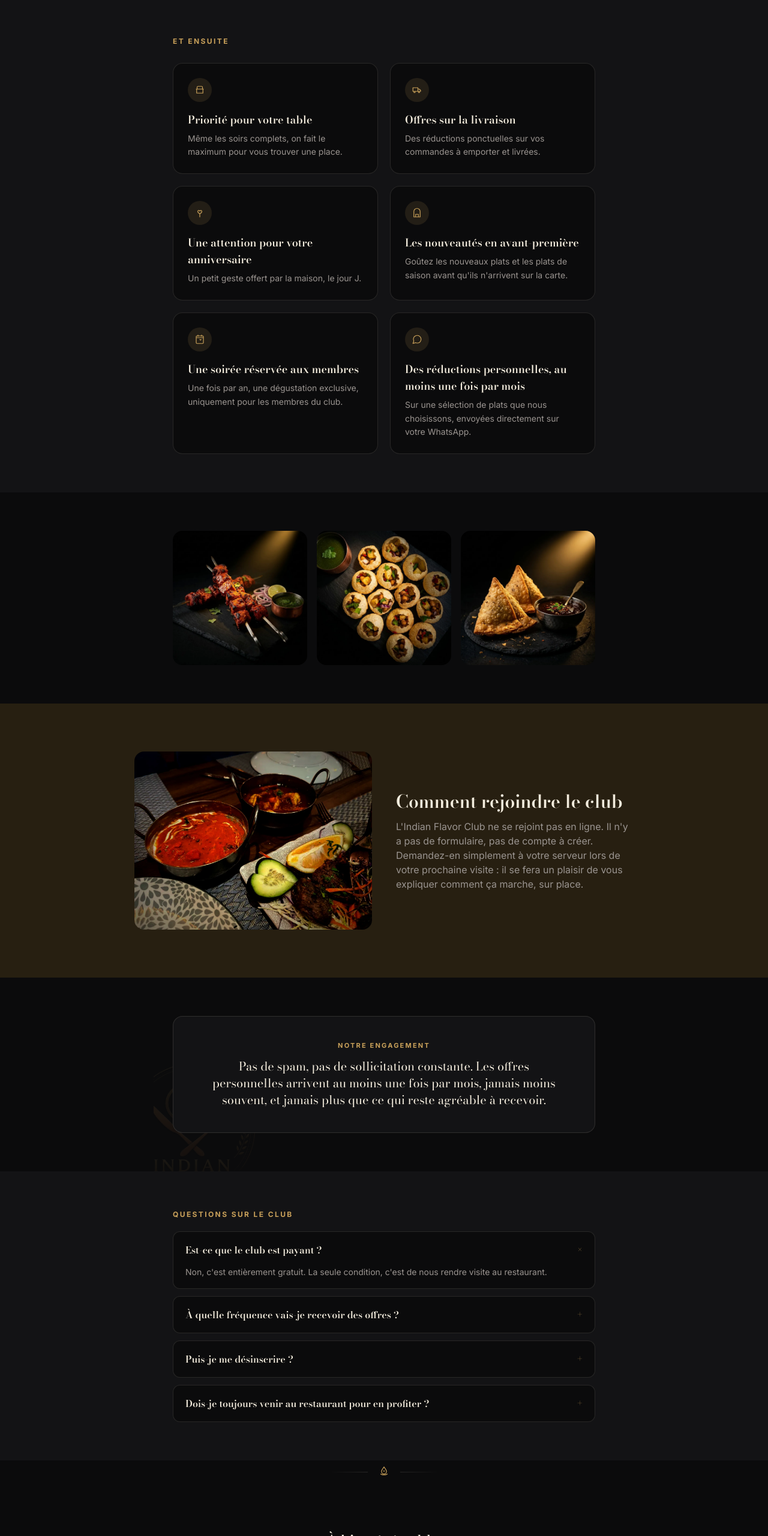
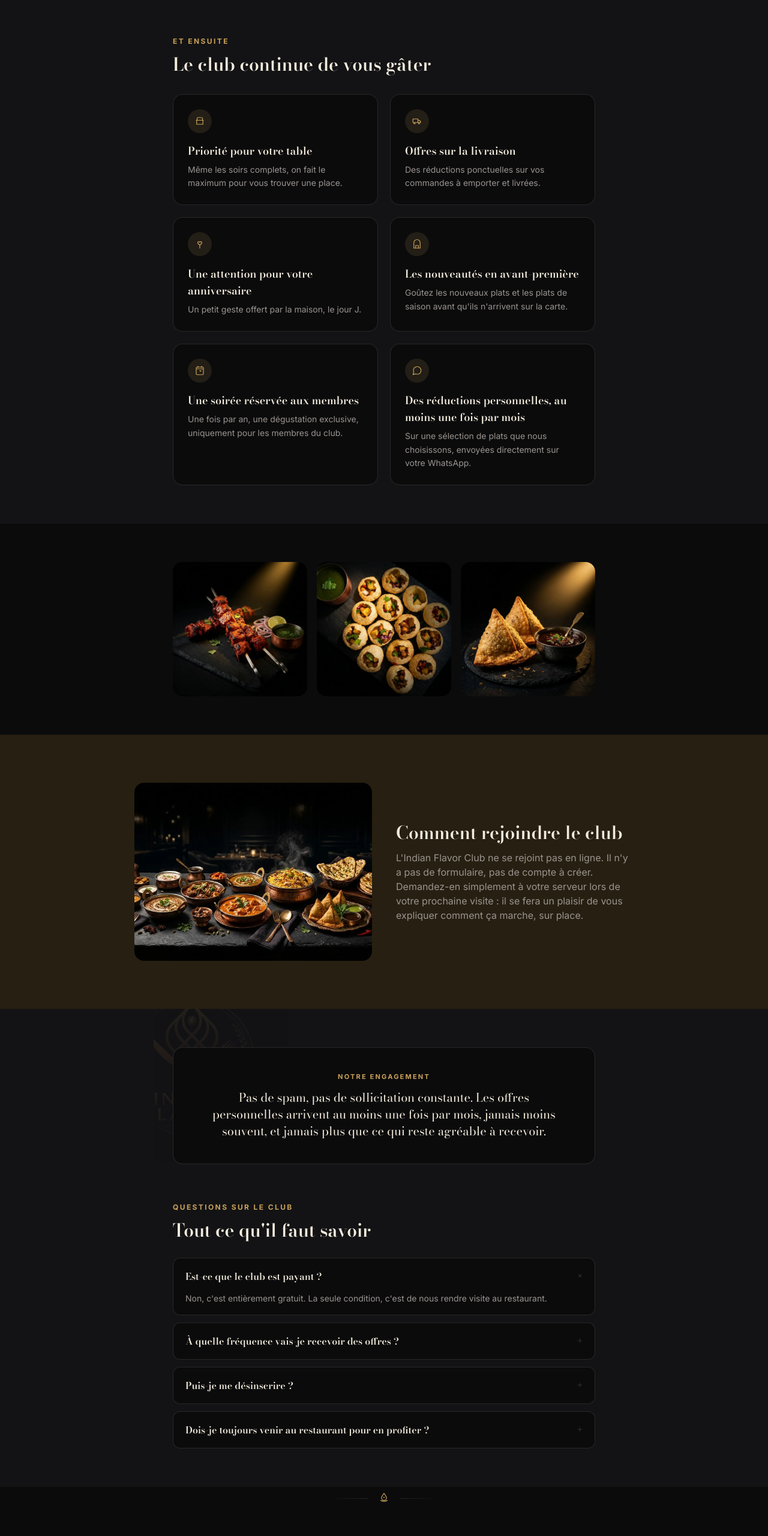
Before and after one commit to amarraduzzi/indianflavors, an Astro site: page /club in a window 1280 px wide. Shown: the part 998-3559 px from the top of the page at 60% size. Built offline with nearby package versions, Linux system fonts and the light colour scheme; Astro itself is replaced by a stand-in of ours.

Commit message:
Add files via upload

```diff
--- a/src/content-pages/ClubContent.astro
+++ b/src/content-pages/ClubContent.astro
@@ -70,6 +70,11 @@ const copy = {
     ar: `دجاج تندوري مشوي في ${name}`,
   },
   benefitsKicker: { fr: 'Et ensuite', en: 'And after that', ar: 'وبعد ذلك' },
+  benefitsTitle: {
+    fr: 'Le club continue de vous gâter',
+    en: 'The club keeps spoiling you',
+    ar: 'يستمر النادي في تدليلكم',
+  },
   galleryAlt1: { fr: 'Chicken tikka maison', en: 'House chicken tikka', ar: 'دجاج تيكا منزلي' },
   galleryAlt2: { fr: 'Pani puri croustillants', en: 'Crisp pani puri', ar: 'باني بوري مقرمش' },
   galleryAlt3: { fr: 'Samossas faits maison', en: 'Homemade samosas', ar: 'سمبوسة منزلية' },
@@ -91,6 +96,7 @@ const copy = {
     ar: 'لا رسائل مزعجة ولا إلحاح متكرر. تصلكم العروض الشخصية مرة واحدة على الأقل شهريًا، لا أقل من ذلك أبدًا، ولا أكثر مما يبقى ممتعًا لتلقيه.',
   },
   faqKicker: { fr: 'Questions sur le club', en: 'Questions about the club', ar: 'أسئلة حول النادي' },
+  faqTitle: { fr: 'Tout ce qu\'il faut savoir', en: 'Everything you need to know', ar: 'كل ما تحتاجون معرفته' },
   closing: { fr: 'À bientôt à table.', en: 'See you at the table soon.', ar: 'إلى اللقاء قريبًا على الطاولة.' },
 } satisfies Record<string, LocalizedText>;
 
@@ -293,8 +299,11 @@ const path = localizedPath('/club', lang);
        icon rows. -->
   <div class="section-tint">
     <section class="max-w-3xl mx-auto px-5 sm:px-8 py-14 sm:py-16">
-      <h2 class="text-xs font-bold uppercase tracking-[0.2em] mb-7" style="color: var(--color-accent)">
+      <span class="block text-xs font-bold uppercase tracking-[0.2em] mb-3" style="color: var(--color-accent)">
         {t(copy.benefitsKicker, lang)}
+      </span>
+      <h2 class="font-display text-2xl sm:text-3xl font-semibold mb-8" style="color: var(--color-text-primary)">
+        {t(copy.benefitsTitle, lang)}
       </h2>
       <div class="grid sm:grid-cols-2 gap-4 sm:gap-5">
         {benefits.map((benefit, i) => (
@@ -347,7 +356,7 @@ const path = localizedPath('/club', lang);
     <section class="max-w-4xl mx-auto px-5 sm:px-8 py-14 sm:py-20">
       <div class="grid sm:grid-cols-2 gap-8 sm:gap-10 items-center">
         <div class="photo-frame rounded-2xl overflow-hidden aspect-[4/3]" data-reveal="scale">
-          <img src="/images/gallery-curries.webp" alt={t(copy.joinImageAlt, lang)} class="w-full h-full object-cover" loading="lazy" />
+          <img src="/images/gallery-biryani.webp" alt={t(copy.joinImageAlt, lang)} class="w-full h-full object-cover" loading="lazy" />
         </div>
         <div data-reveal>
           <h2 class="font-display text-2xl sm:text-3xl font-semibold mb-3" style="color: var(--color-text-primary)">
@@ -361,16 +370,25 @@ const path = localizedPath('/club', lang);
     </section>
   </div>
 
+  <!-- The promise statement now opens the same tinted panel as the FAQ
+       instead of sitting in its own plain black section between two tinted
+       bands — that used to read as a third, disconnected stop in the
+       scroll (plain → warm → plain-with-watermark → tint) before you ever
+       reached a question. One continuous panel (trust statement, then the
+       questions it naturally raises) reads as a single considered "before
+       you ask" moment instead of the page restarting its rhythm twice in
+       three short sections. -->
+  <div class="section-tint">
     <section class="relative max-w-3xl mx-auto px-5 sm:px-8 py-14 sm:py-16 overflow-hidden">
       <img
         src="/images/club-emblem.webp"
         alt=""
         aria-hidden="true"
-      class="mark-watermark w-[20rem] h-[20rem] -left-24 -bottom-24 hidden sm:block"
+        class="mark-watermark w-[20rem] h-[20rem] -left-24 -top-16 hidden sm:block"
       />
       <div
-      class="relative rounded-2xl px-6 py-8 sm:px-10 sm:py-10 text-center"
-      style="border: 1px solid var(--color-border); background-color: var(--color-surface)"
+        class="relative rounded-2xl px-6 py-8 sm:px-10 sm:py-10 text-center mb-12 sm:mb-16"
+        style="border: 1px solid var(--color-border); background-color: var(--color-background)"
         data-reveal
       >
         <p class="text-[11px] font-bold uppercase tracking-[0.2em] mb-3" style="color: var(--color-accent)">
@@ -380,12 +398,12 @@ const path = localizedPath('/club', lang);
           {t(copy.promiseText, lang)}
         </p>
       </div>
-  </section>
 
-  <div class="section-tint">
-    <section class="max-w-3xl mx-auto px-5 sm:px-8 py-14 sm:py-16">
-      <h2 class="text-xs font-bold uppercase tracking-[0.2em] mb-5" style="color: var(--color-accent)">
+      <span class="block text-xs font-bold uppercase tracking-[0.2em] mb-3" style="color: var(--color-accent)">
         {t(copy.faqKicker, lang)}
+      </span>
+      <h2 class="font-display text-2xl sm:text-3xl font-semibold mb-7" style="color: var(--color-text-primary)">
+        {t(copy.faqTitle, lang)}
       </h2>
       <div class="space-y-3">
         {faqItems.map((item, i) => (
```
Lines whose indentation alone changed are shown as unchanged.
